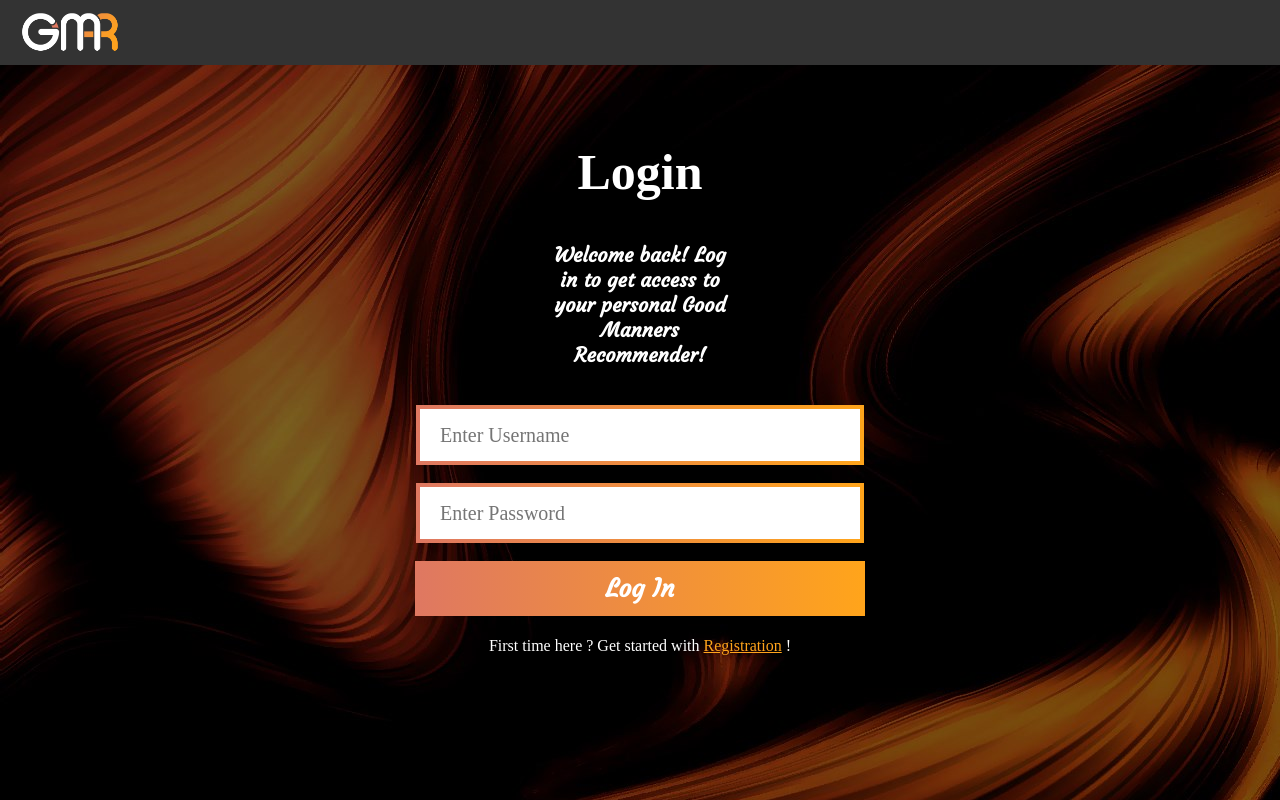
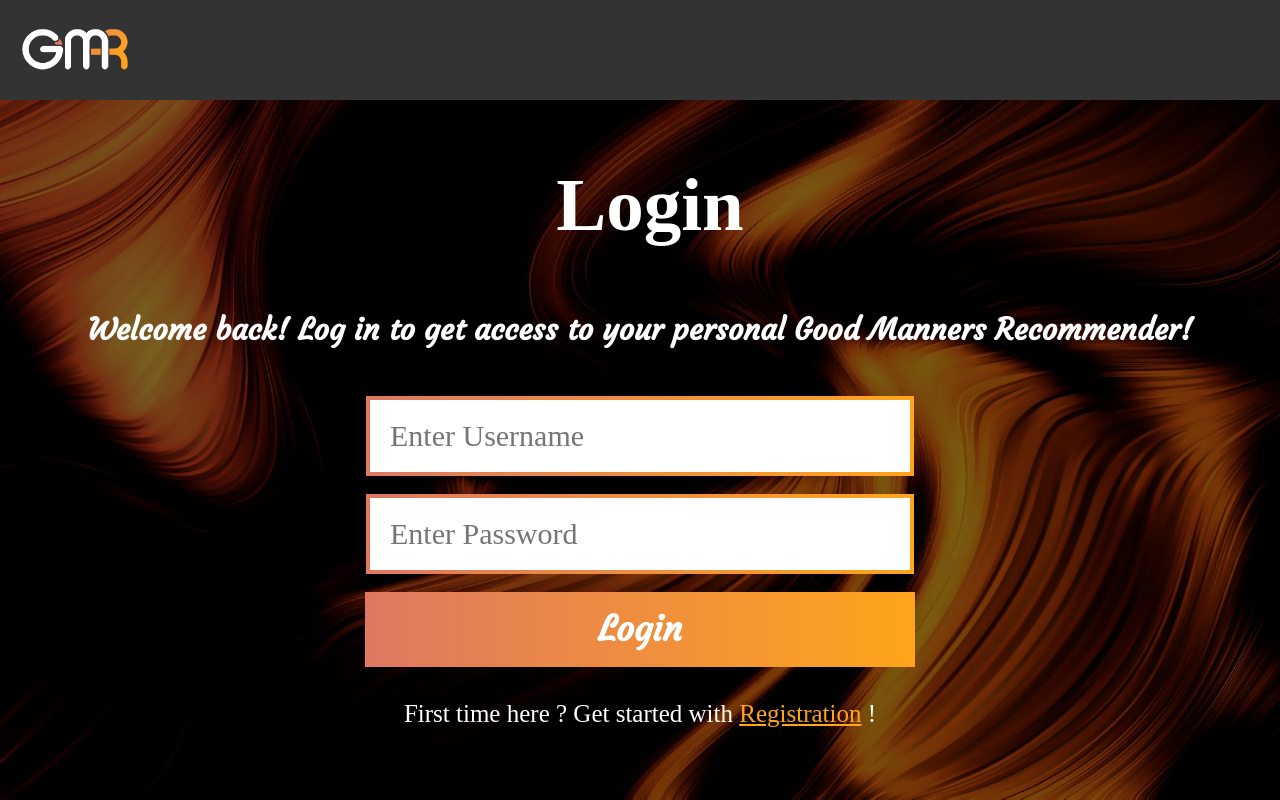
Before and after one commit to BogdanTrufanda/Web-App---PHP, a PHP site: page /Login.html in a window 1280 px wide. Run offline with PHP 8.4, Linux system fonts and the light colour scheme; some web fonts are replaced.

Commit message:
Add files via upload

```diff
--- a/Front/Login.html
+++ b/Front/Login.html
@@ -7,7 +7,7 @@
     <link href="https://fonts.googleapis.com/css?family=Courgette&display=swap" rel="stylesheet">
     <link href="https://fonts.googleapis.com/css?family=Francois+One&display=swap" rel="stylesheet">
     <link href="https://fonts.googleapis.com/css?family=Merriweather:300,300i,400,400i,700,700i,900,900i&display=swap" rel="stylesheet">
-
+    <meta content="width=device-width, initial-scale=1" name="viewport" />
     <meta charset="UTF-8">
 </head>
 
@@ -19,16 +19,14 @@
 
     <section>
 
-        <br>
-        <br>
         <h1>Login</h1>
         <p class="pad">Welcome back! Log in to get access to your personal Good Manners Recommender!</p>
         <br>
 
-        <form action="#">
-            <input class="inp" type="text" id="uname" name="uname" placeholder="Enter Username"><br><br>
-            <input class="inp" type="text" id="password" name="password" placeholder="Enter Password"><br><br>
-            <button class="btn">Log In</button>
+        <form action="Recommendation.html">
+            <input class="inp" type="text" name="uname" placeholder="Enter Username"><br><br>
+            <input class="inp" type="password" name="password" placeholder="Enter Password"><br><br>
+            <button class="btn">Login</button>
         </form>
 
         <h4>First time here ? Get started with <a class="orange" href="Register.html">Registration</a> !</h4>
@@ -36,6 +34,4 @@
     </section>
 
 
-</body>
-
-</html>
+</body></html>
--- a/Front/loginStyle.css
+++ b/Front/loginStyle.css
@@ -1,39 +1,25 @@
-/*
--------------------------------
-FONTS :
-
-font-family: 'Francois One' ;
-font-family: 'Courgette' ;
--------------------------------
-COLORS :
-
-#fff; (alb)
-#ffa41b , #df7861 (portocaliu 1, portocaliu 2)
-#333 (gri inchis)
--------------------------------
-*/
-
-/*-------------------------------------*/
-/*General stuff*/
-/*-------------------------------------*/
-
 body {
     margin: 0;
     padding: 0;
     font-family: 'Francois One';
-    background-color: #333;
-    background-image: url(back.jpg);
+    background-color: green;
+    background: url(back.jpg) no-repeat center center fixed;
+    -webkit-background-size: cover;
+    -moz-background-size: cover;
+    -o-background-size: cover;
+    background-size: cover;
 }
 
 h1 {
     font-weight: 800;
-    font-size: 50px;
+    font-size: 70px;
     color: #fff;
 }
 
 h4 {
     font-weight: 300;
     color: #fff;
+    font-size: 20px;
 }
 
 p {
@@ -80,7 +66,7 @@ section {
 /*-------------------------------------*/
 
 .inp {
-    height: 50px;
+    height: 40px;
     width: 400px;
     padding-left: 20px;
     padding-right: 20px;
@@ -93,8 +79,15 @@ section {
 }
 
 .pad {
-    padding-left: 550px;
-    padding-right: 550px;
+    padding-left: 115px;
+    padding-right: 115px;
+    text-align: center;
+}
+
+
+select option {
+    display: block;
+    margin: 0 auto;
 }
 
 .btn {
@@ -116,3 +109,292 @@ section {
     border-image-slice: 1;
     border-width: 4px;
 }
+
+
+
+/*---------MEDIA--------------*/
+
+
+/*MOBILE*/
+@media only screen and (min-width: 300px) and (max-width: 450px) {
+    nav {
+        height: 50px;
+    }
+
+    .logo-size {
+        height: 45px;
+        width: 70px;
+        text-align: left;
+        padding-left: 20px;
+        padding-top: 5px;
+    }
+
+    h1 {
+        font-size: 50px;
+    }
+
+    h4 {
+        font-size: 17px;
+    }
+
+
+    .pad {
+        font-size: 20px;
+        padding-left: 20px;
+        padding-right: 20px;
+
+    }
+
+    .inp {
+        height: 40px;
+        width: 260px;
+        font-size: 15px;
+    }
+
+    .btn {
+        height: 45px;
+        width: 310px;
+        font-size: 20px;
+    }
+
+
+}
+
+/*Tables/Ipads*/
+@media only screen and (min-width: 766px) and (max-width: 1367px) {
+    nav {
+        height: 100px;
+    }
+
+    .logo-size {
+        height: 75px;
+        width: 110px;
+        text-align: left;
+        padding-left: 20px;
+        padding-top: 15px;
+    }
+
+    h1 {
+        font-size: 75px;
+        padding-left: 20px;
+    }
+
+
+    .pad {
+        font-size: 30px;
+        padding-left: 50px;
+        padding-right: 50px;
+
+    }
+
+    .inp {
+        height: 70px;
+        width: 500px;
+        font-size: 30px;
+    }
+
+    .btn {
+        height: 75px;
+        width: 550px;
+        font-size: 35px;
+    }
+
+    h4 {
+        font-size: 25px;
+    }
+
+
+
+}
+
+/*FULL HD land*/
+@media only screen and (min-width: 1700px) {
+    nav {
+        height: 120px;
+    }
+
+    .logo-size {
+        height: 70px;
+        width: 100px;
+        text-align: left;
+        padding-left: 20px;
+        padding-top: 25px;
+    }
+
+    h1 {
+        font-size: 80px;
+        padding-left: 20px;
+    }
+
+
+    .pad {
+        font-size: 40px;
+        padding-left: 50px;
+        padding-right: 50px;
+
+    }
+
+    .inp {
+        height: 55px;
+        width: 550px;
+
+    }
+
+    .btn {
+        height: 75px;
+        width: 600px;
+    }
+
+    h4 {
+        font-size: 40px;
+    }
+
+
+
+}
+
+/*FULL HD 2*/
+@media only screen and (min-width: 1000px) and (min-height: 1300px) {
+    nav {
+        height: 150px;
+    }
+
+    .logo-size {
+        height: 95px;
+        width: 140px;
+        text-align: left;
+        padding-left: 20px;
+        padding-top: 35px;
+    }
+
+    h1 {
+        font-size: 100px;
+        padding-left: 20px;
+    }
+
+
+    .pad {
+        font-size: 50px;
+        padding-left: 50px;
+        padding-right: 50px;
+
+    }
+
+    .inp {
+        height: 100px;
+        width: 800px;
+        font-size: 40px;
+    }
+
+    .btn {
+        height: 110px;
+        width: 845px;
+        font-size: 45px;
+    }
+
+    h4 {
+        font-size: 35px;
+    }
+
+
+
+}
+
+/*4K*/
+@media only screen and (min-width: 1999px) and (min-height: 2000px) {
+
+    ::-webkit-input-placeholder {
+        font-size: 40pt;
+    }
+
+
+    nav {
+        height: 200px;
+    }
+
+    .logo-size {
+        height: 100px;
+        width: 150px;
+        text-align: left;
+        padding-left: 20px;
+        padding-top: 45px;
+    }
+
+    h1 {
+        font-size: 180px;
+        padding-left: 20px;
+    }
+
+
+    .pad {
+        font-size: 70px;
+        padding-left: 50px;
+        padding-right: 50px;
+
+    }
+
+    .inp {
+        height: 100px;
+        width: 1500px;
+    }
+
+    .btn {
+        font-size: 60px;
+        height: 100px;
+        width: 1550px;
+    }
+
+    h4 {
+        font-size: 70px;
+    }
+
+}
+
+/*4K reverse*/
+@media only screen and (min-width: 1999px) and (min-height: 2500px) {
+
+    ::-webkit-input-placeholder {
+        /* Chrome/Opera/Safari */
+        font-size: 50pt;
+    }
+
+    nav {
+        height: 250px;
+    }
+
+    .logo-size {
+        height: 130px;
+        width: 190px;
+        text-align: left;
+        padding-left: 20px;
+        padding-top: 55px;
+    }
+
+    h1 {
+        font-size: 200px;
+        padding-left: 20px;
+    }
+
+
+    .pad {
+        font-size: 90px;
+        padding-left: 50px;
+        padding-right: 50px;
+
+    }
+
+    .inp {
+        height: 140px;
+        width: 1700px;
+    }
+
+    .btn {
+        font-size: 80px;
+        height: 150px;
+        width: 1750px;
+    }
+
+    h4 {
+        font-size: 90px;
+    }
+}
```
